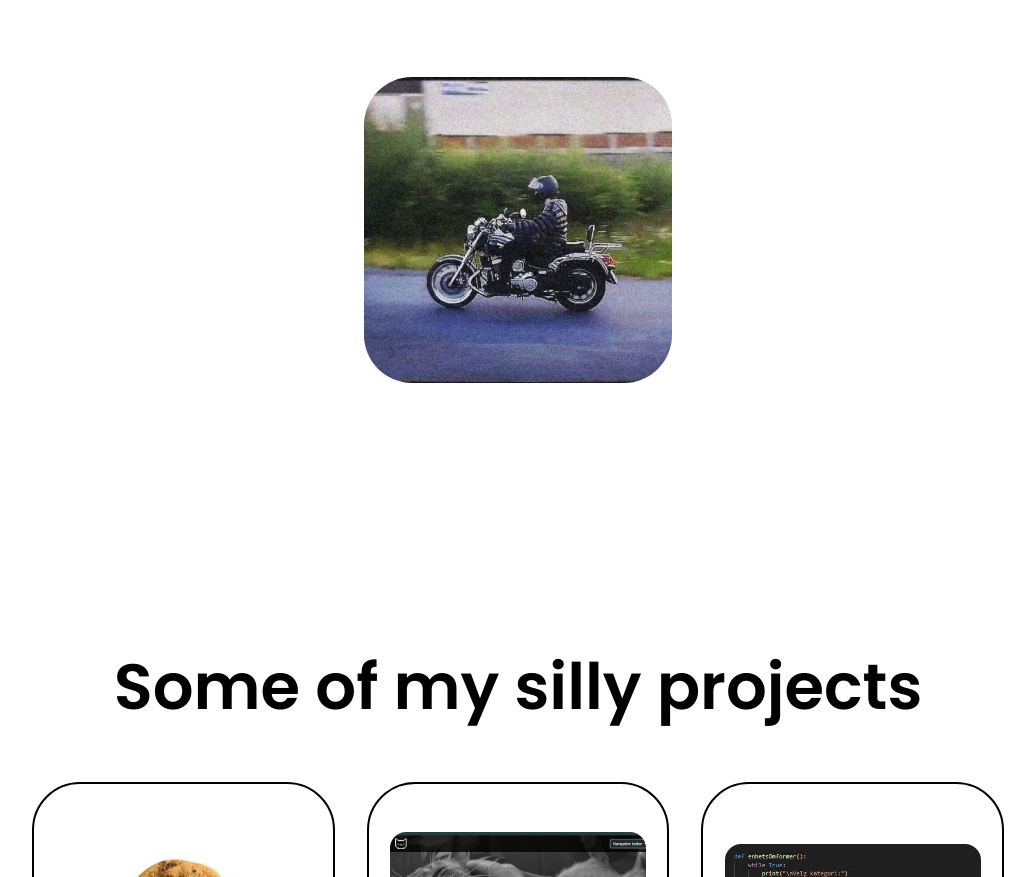
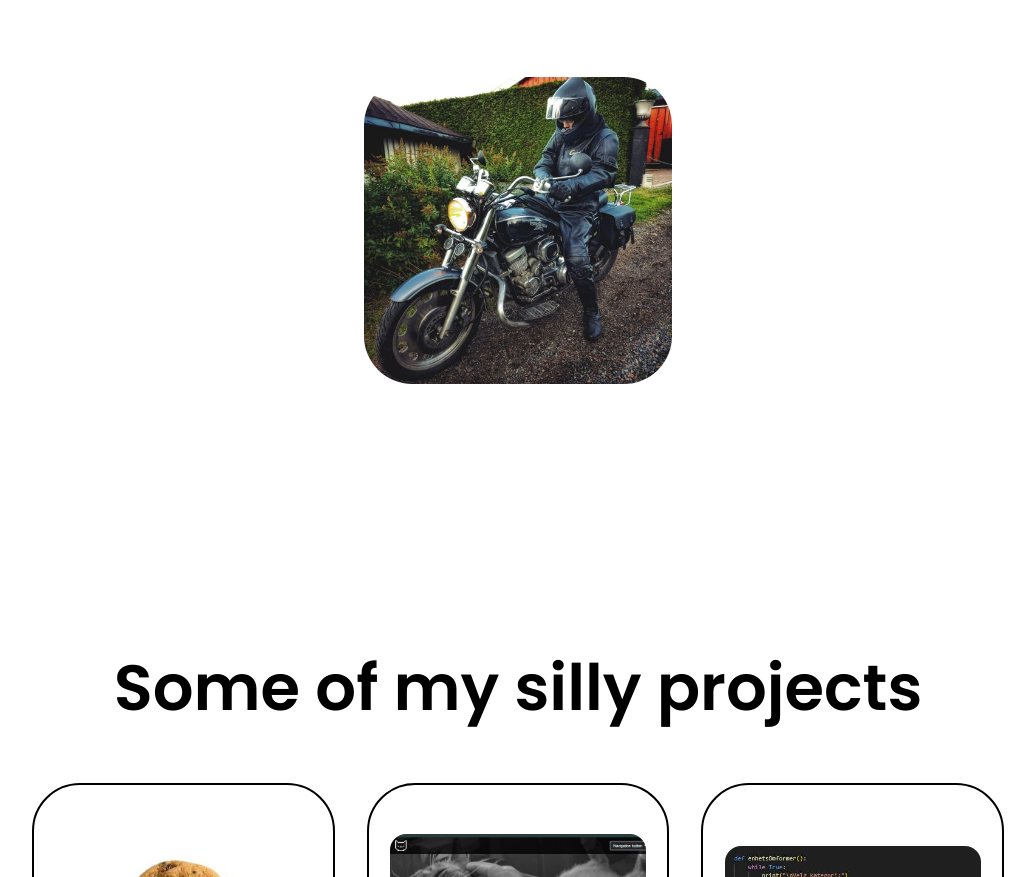
Before and after one commit to thor-2007/My-Portfolio, a plain HTML site: page index.html in a window 1280 px wide. Shown: the part 1879-2756 px from the top of the page, without its empty margins (122-1157 px from the left). Drawn offline with Linux system fonts and the light colour scheme.

Commit message:
updated images

```diff
--- a/index.html
+++ b/index.html
@@ -108,7 +108,7 @@
                 </div>
             </div>
 
-            <img src="images/photo_2025-02-21_17-54-17.jpg" alt="">
+            <img src="images/photo_2025-02-23_14-06-07.jpg" alt="">
 
         </div>
     </section>
```
Also changed, not shown: images/photo_2025-02-23_14-06-07.jpg (added).
